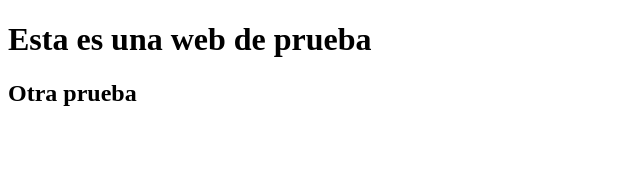
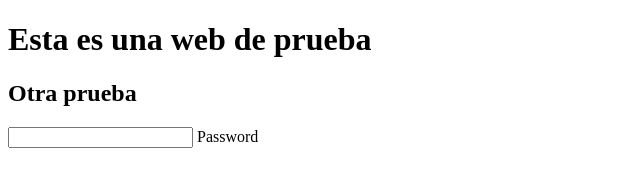
Before and after one commit to josemanuelcordon/ED, a plain HTML site: page index.html in a window 1280 px wide. Shown: the whole page, without its empty margins (0-640 px from the left). Drawn offline with Linux system fonts and the light colour scheme.

Commit message:
Añado index.html

```diff
--- a/index.html
+++ b/index.html
@@ -5,4 +5,6 @@
 <header>
     <h1> Esta es una web de prueba </h1>
     <h2> Otra prueba </h2>
+    <input type="password">
+    Password
 </header>
```
